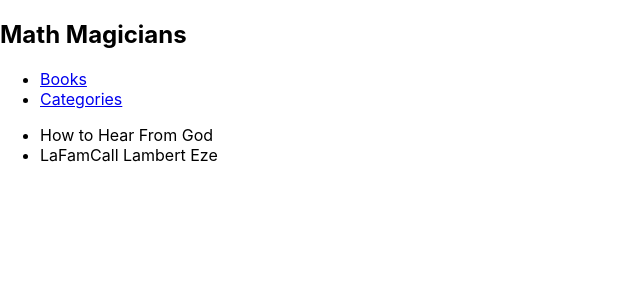
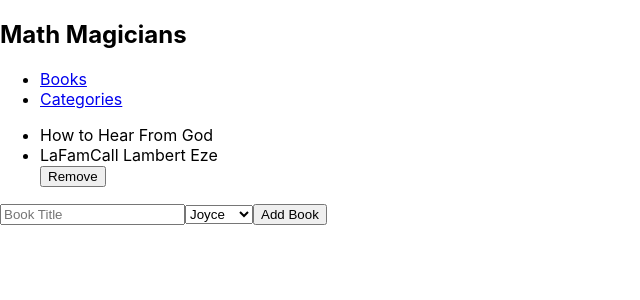
Before and after one commit to eric2umeh/bookstore, a React (Create React App) app: page / in a window 1280 px wide. Shown: the top 300 px of the page, without its empty margins (0-640 px from the left). Built offline with nearby package versions, Linux system fonts and the light colour scheme.

Commit message:
Fix Form.js component

```diff
--- a/src/component/Book.jsx
+++ b/src/component/Book.jsx
@@ -6,6 +6,7 @@ const Book = ({ title, author }) => (
     <ul>
       <li>{title}</li>
       <li>{author}</li>
+      <button type="submit">Remove</button>
     </ul>
   </div>
 );
--- a/src/component/Form.jsx
+++ b/src/component/Form.jsx
@@ -1,6 +1,6 @@
 import React from 'react';
 
-const Form = () => {
+const Form = () => (
   <div>
     <form action="">
       <input type="text" id="title" name="title" placeholder="Book Title" />
@@ -12,7 +12,7 @@ const Form = () => {
       </select>
       <button type="submit">Add Book</button>
     </form>
-  </div>;
-};
+  </div>
+);
 
 export default Form;
--- a/src/pages/Books.jsx
+++ b/src/pages/Books.jsx
@@ -3,10 +3,10 @@ import Book from '../component/Book';
 import Form from '../component/Form';
 
 const Books = () => (
-  <section>
+  <>
     <Book title="How to Hear From God" author="LaFamCall Lambert Eze" />
     <Form />
-  </section>
+  </>
 );
 
 export default Books;
```
